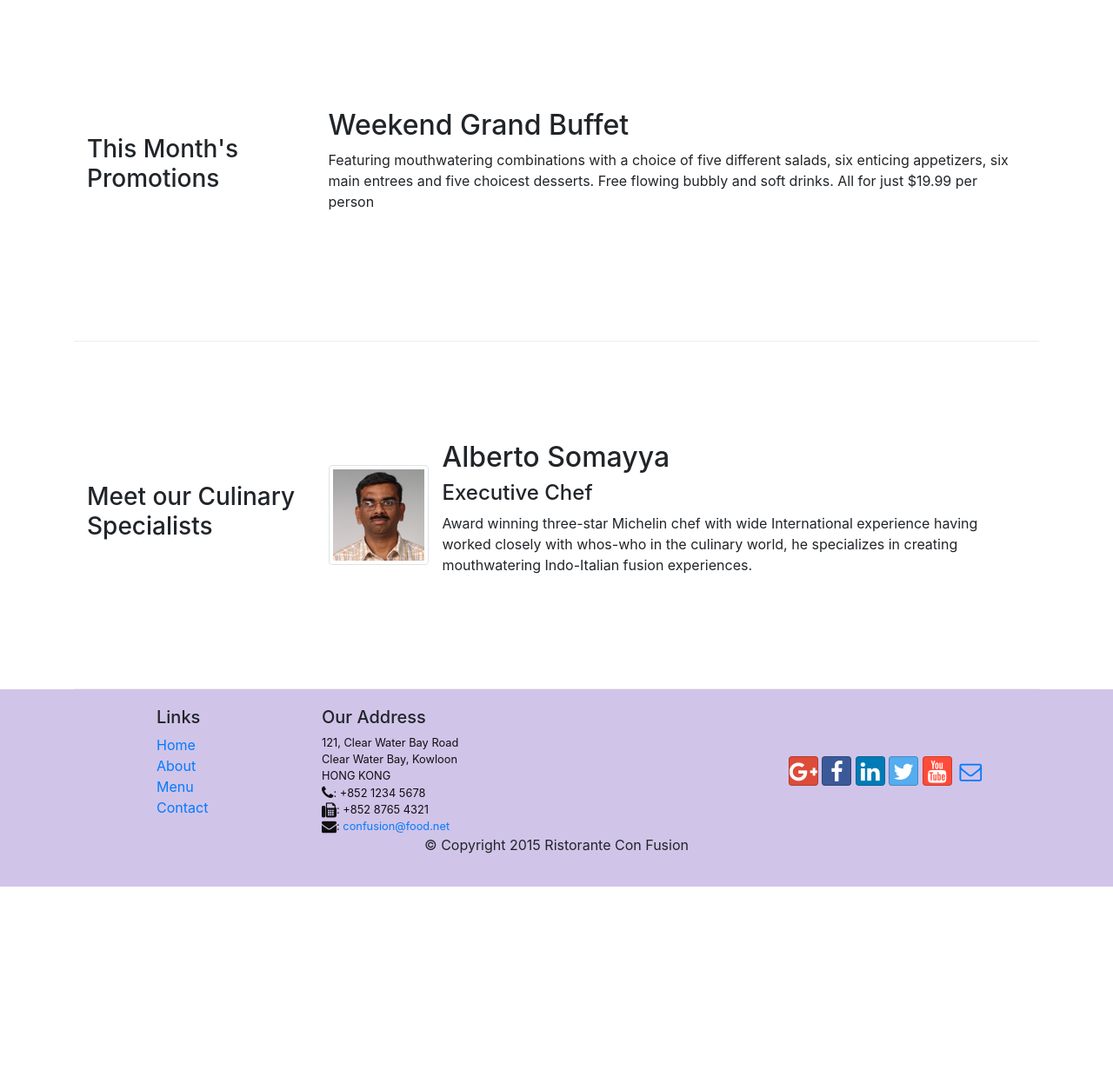
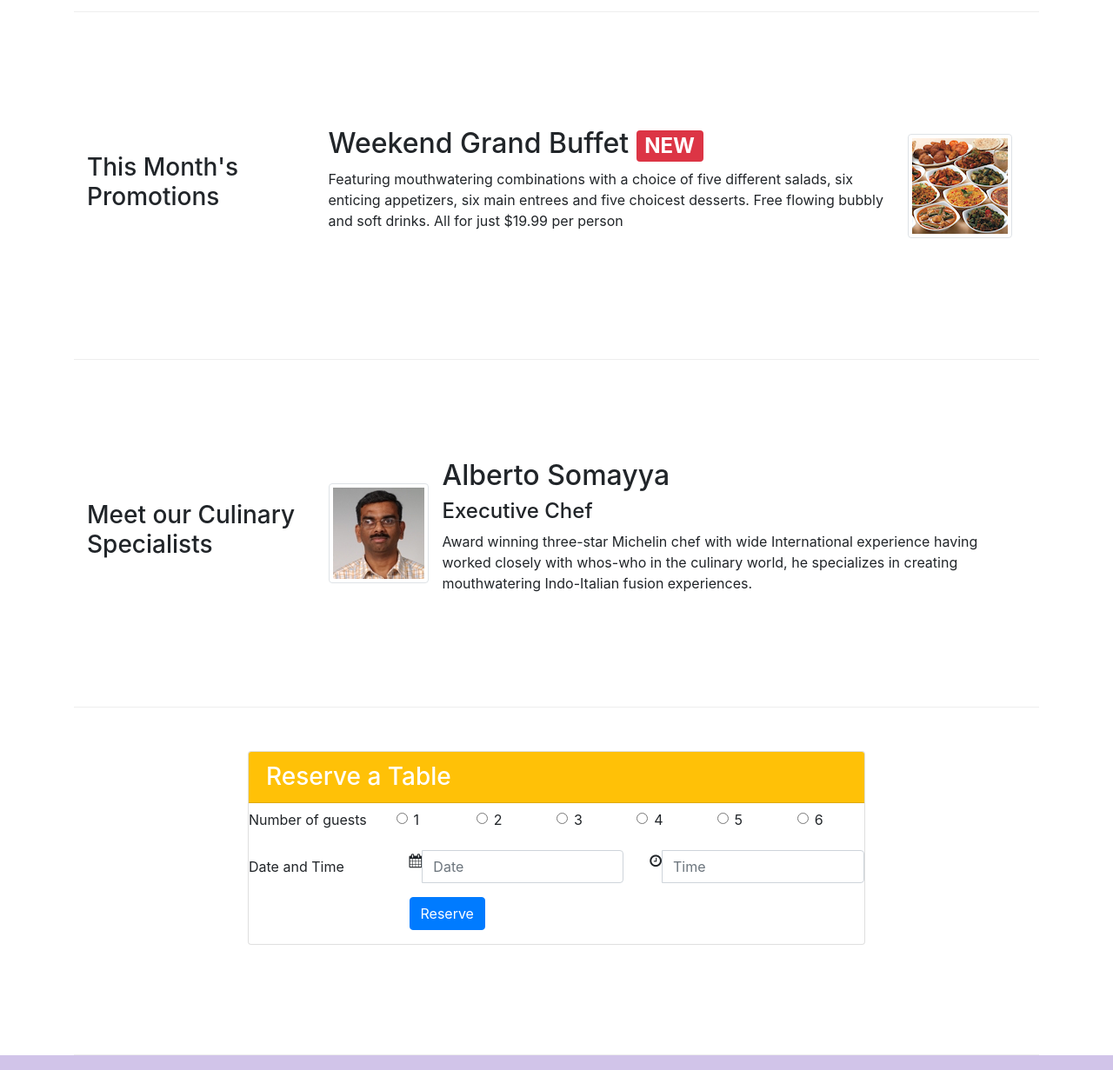
Before and after one commit to lexnekr/coursera-bootstrap4, a website: page index.html in a window 1280 px wide. Shown: the part 720-1951 px from the top of the page at 87% size. Before the commit the page ends 1740 px from the top, so only its background shows below. Drawn offline with nearby package versions, Linux system fonts and the light colour scheme.

Commit message:
Assignment 2 - v.1

```diff
--- a/index.html
+++ b/index.html
@@ -37,12 +37,15 @@
     <header class="jumbotron">
         <div class="container">
             <div class="row row-header">
-                <div class="col-12 col-sm-8">
+                <div class="col-12 col-sm-6">
                     <h1>Ristorante con Fusion</h1>
                     <p>We take inspiration from the World's best cuisines, and create a unique fusion experience. Our lipsmacking creations will tickle your culinary senses!</p>
                 </div>
                 <div class="col col-sm align-self-center">
                     <img src="img/logo.png" class="img-fluid">
+                </div>
+                <div class="col col-sm align-self-center">
+                    <a class="btn btn-warning btn-lg btn-block" href="#reserveTable">Reserve Table</a>
                 </div>
             </div>
         </div>
@@ -70,12 +73,18 @@
 
 
         <div class="row row-content align-items-center">
-            <div class="col-sm-4 col-md-3 flex-last">
+            <div class="col-sm-4 col-md-3">
                 <h3>This Month's Promotions</h3>
             </div>
-            <div class="col-sm col-md flex-first">
-                <h2>Weekend Grand Buffet</h2>
-                <p>Featuring mouthwatering combinations with a choice of five different salads, six enticing appetizers, six main entrees and five choicest desserts. Free flowing bubbly and soft drinks. All for just $19.99 per person </p>
+            <div class="col-sm col-md">
+                <div class="media">
+                    <div class="media-body">
+                        <h2>Weekend Grand Buffet <span class="badge badge-danger">NEW</span></h2>
+                        <p>Featuring mouthwatering combinations with a choice of five different salads, six enticing appetizers, six main entrees and five choicest desserts. Free flowing bubbly and soft drinks. All for just $19.99 per person </p>
+                    </div>
+                    <img class="d-flex mr-3 img-thumbnail align-self-center"
+                         src="img/buffet.png" alt="buffet">
+                </div>
             </div>
         </div>
 
@@ -99,6 +108,76 @@
                 </div>
             </div>
         </div>
+
+        <div class="row row-content" id="reserveTable">
+            <div class="col col-md-8 offset-md-2">
+                <form class="card">
+                    <h3 class="card-header bg-warning text-white">Reserve a Table</h3>
+                    <div class="card-block">
+                        <div class="form-group row">
+                            <label class="col-md-3 col-form-label align-self-top">Number of guests</label>
+                            <div class="form-check col align-self-center">
+                                <label class="form-check-label">
+                                    <input type="radio" class="form-check-input" name="number" id="number1" value="1" required>
+                                    1
+                                </label>
+                            </div>
+                            <div class="form-check col align-self-center">
+                                <label class="form-check-label">
+                                    <input type="radio" class="form-check-input" name="number" id="number2" value="2" required>
+                                    2
+                                </label>
+                            </div>
+                            <div class="form-check col align-self-center">
+                                <label class="form-check-label">
+                                    <input type="radio" class="form-check-input" name="number" id="number3" value="3" required>
+                                    3
+                                </label>
+                            </div>
+                            <div class="form-check col align-self-center">
+                                <label class="form-check-label">
+                                    <input type="radio" class="form-check-input" name="number" id="number4" value="4" required>
+                                    4
+                                </label>
+                            </div>
+                            <div class="form-check col align-self-center">
+                                <label class="form-check-label">
+                                    <input type="radio" class="form-check-input" name="number" id="number5" value="5" required>
+                                    5
+                                </label>
+                            </div>
+                            <div class="form-check col align-self-center">
+                                <label class="form-check-label">
+                                    <input type="radio" class="form-check-input" name="number" id="number6" value="6" required>
+                                    6
+                                </label>
+                            </div>
+                        </div>
+                        <div class="form-group row">
+                            <label class="col-md-3 col-form-label align-self-top">Date and Time</label>
+                            <div class="col">
+                                <div class="input-group">
+                                    <div class="input-group-addon"><i class="fa fa-calendar"></i></div>
+                                    <input type="text" class="form-control input-group-addon" id="date" name="date" placeholder="Date" required>
+                                </div>
+                            </div>
+                            <div class="col">
+                                <div class="input-group">
+                                    <div class="input-group-addon"><i class="fa fa-clock-o"></i></div>
+                                    <input type="text" class="form-control input-group-addon" id="time" name="time" placeholder="Time" required>
+                                </div>
+                            </div>
+                        </div>
+                        <div class="form-group row">
+                            <div class="offset-md-3 col">
+                                <button type="submit" class="btn btn-primary">Reserve</button>
+                            </div>
+                        </div>
+                    </div>
+                </form>
+            </div>
+        </div>
+
     </div>
 
     <footer class="footer">
```
